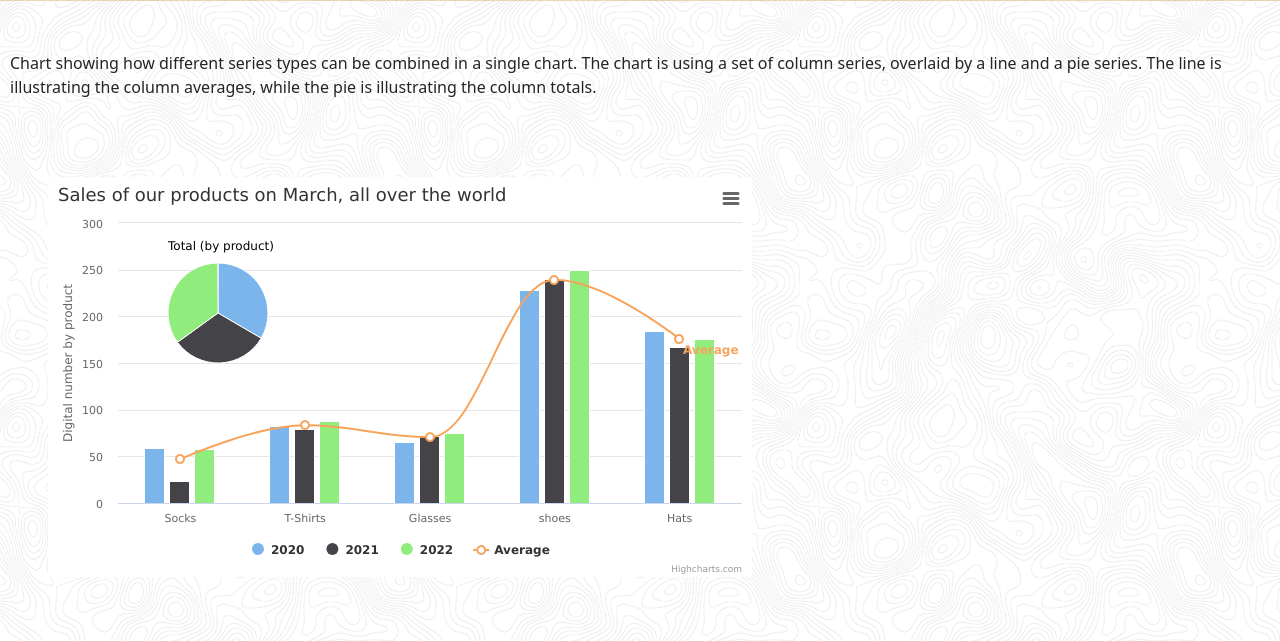
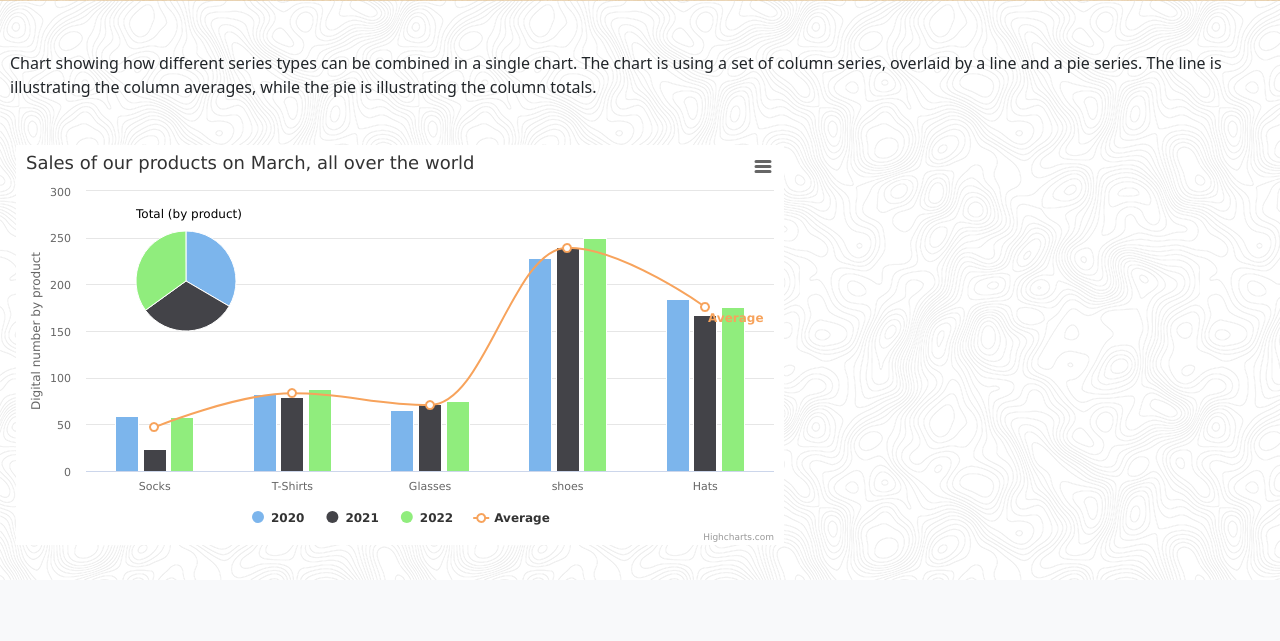
Before and after one commit to RayenKadhi/E-commerce, a Django app: page / in a window 1280 px wide. Shown: the part 220-861 px from the top of the page. After the commit the page ends 800 px from the top, so only its background shows below. Run offline with Django 4.2, Linux system fonts and the light colour scheme.

Commit message:
Deployment

```diff
--- a/Ecomers/templates/Ecomers/home.html
+++ b/Ecomers/templates/Ecomers/home.html
@@ -12,8 +12,9 @@
 .highcharts-data-table table {
     min-width: 310px;
     max-width: 800px;
-    padding: 3em 3em 3em;
+    padding: 1em 1em 1em;
 }
+
 
 #container {
     height: 400px;
@@ -54,6 +55,7 @@
 .highcharts-data-table tr:hover {
     background: #f1f7ff;
 }
+
 </style>
 
 <script type="text/javascript">
--- a/static/styles/main.css
+++ b/static/styles/main.css
@@ -318,10 +318,7 @@
     margin-left: 10px;
     margin-top:50px;
     margin-bottom:30px;
-.homeContainer{
-    margin-left: 400px;
-    margin-top: 700px;
-}
+
 }
 .loginlogout{
     margin-left: 82%;
@@ -373,4 +370,6 @@
     margin-left: 500px;
 
 }
+
+
 }
```
